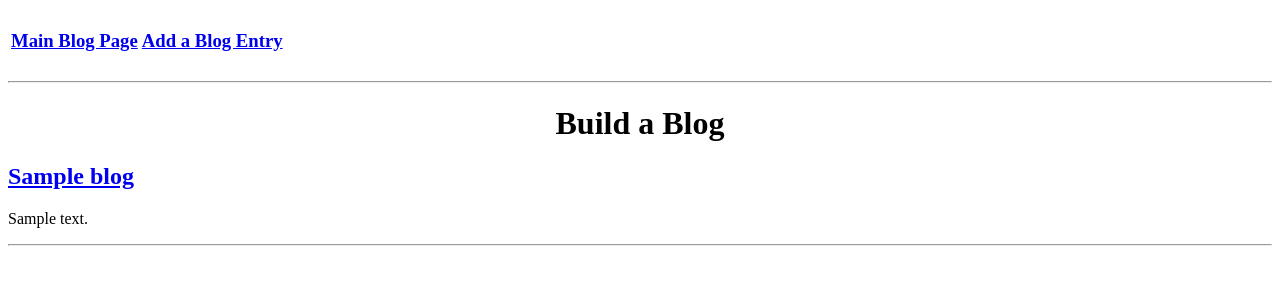
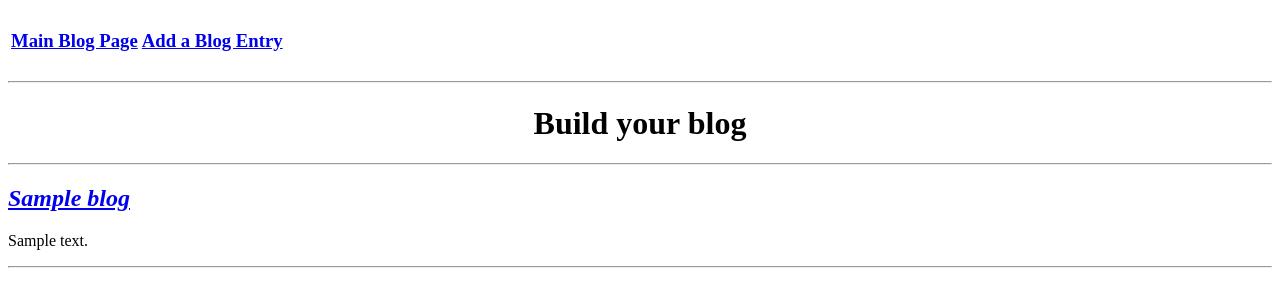
Before and after one commit to ParkinsonXC/build-a-blog, a Flask app: template templates/blogs.html in a window 1280 px wide. Shown: the top 307 px of the page. Run offline with Flask 2, Linux system fonts and the light colour scheme; the template is opened without the code that fills it: most values are stand-ins (such as "Sample title", 1, 10 or a date in 2020); data that the repository does not hold is empty.

Commit message:
tried to change alot to make the CSS work, but to no avail. This is the final working version minus the CSS

```diff
--- a/main.py
+++ b/main.py
@@ -29,7 +29,7 @@ def index():
         return render_template('displaypost.html', blog=blog)
 
     else:
-        blogs = Blog.query.all()
+        blogs = Blog.query.all() #TRY A FILTER_BY HERE to change the order the blogs appear in
         return render_template('blogs.html', blogs=blogs)
 
 
@@ -52,13 +52,14 @@ def add_blog():
     if len(blog_body) == 0:
         body_error = "Type a post! There's nothing here yet!"
 
+    #If not, we are good to go. Initialize the new post into the class/database, add it, then commit it.
+    #After it has been committed, it will have an ID. Use that to redirect to the post itself.
     if not title_error and not body_error:
         new_post = Blog(blog_title, blog_body)
         db.session.add(new_post)
         db.session.commit()
         return redirect('/blog?id={}'.format(new_post.id))
 
-        #return render_template("displaypost.html", blog=blog)
 
     else:
         return render_template('newpost.html',
@@ -66,11 +67,5 @@ def add_blog():
         body_error=body_error)
 
 
-@app.route('/displaypost')
-def display_entry():
-
-    pass
-
-
 if __name__ == "__main__":
     app.run()
--- a/templates/base.html
+++ b/templates/base.html
@@ -1,13 +1,15 @@
 <!doctype html>
 <html>
     <head>
+
+        <link href="https://fonts.googleapis.com/css?family=Archivo+Narrow" rel="stylesheet"/>
         <title>Your blog</title>
     </head>
 <body>
     <table>
         <tr>
             <td><a href = "/blog"><h3>Main Blog Page</h3></a></td>
-            <td><a href = "/newpost"><h3>Add a Blog Entry</h3></a></td>
+            <td><a href = "/newpost"><h3 >Add a Blog Entry</h3></a></td>
         </tr>
     </table>
 
--- a/templates/blogs.html
+++ b/templates/blogs.html
@@ -1,8 +1,8 @@
 {% extends "base.html" %}
 
 {% block content %}
-<h1 style="text-align: center">Build a Blog</h1>
-
+<h1 style="text-align:center">Build your blog</h1>
+<hr />
 <!--JINJA SYNTAX TO DISPLAY EACH BLOG POST -->
 {% if blogs|length == 0 %}
 <p>No posts yet</p>
@@ -10,7 +10,7 @@
 {% else %}
 
 {% for blog in blogs %}
-<a href="/blog?id={{blog.id}}"><h2>{{blog.title}}</h2></a>
+<a href="/blog?id={{blog.id}}"><h2><i>{{blog.title}}</i></h2></a>
 <p>{{blog.body}}</p>
 <hr />
 {% endfor %}
--- a/templates/displaypost.html
+++ b/templates/displaypost.html
@@ -1,7 +1,7 @@
 {% extends "base.html" %}
 
 {% block content %}
-<h1 style="text-align:center">{{blog.title}}</h1>
+<h1 class='single' style="text-align:center">{{blog.title}}</h1>
 <p>{{blog.body}}</p>
 
 
```
Also changed, not shown: static/styles/main.css (added, +8 -0 lines).
